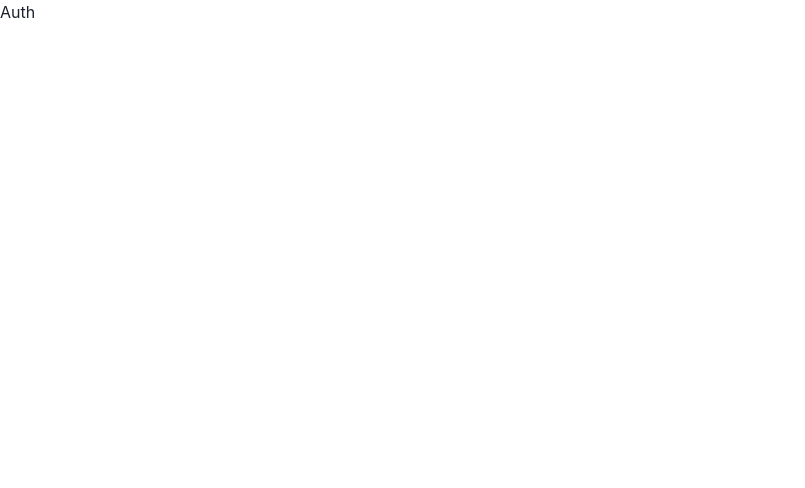
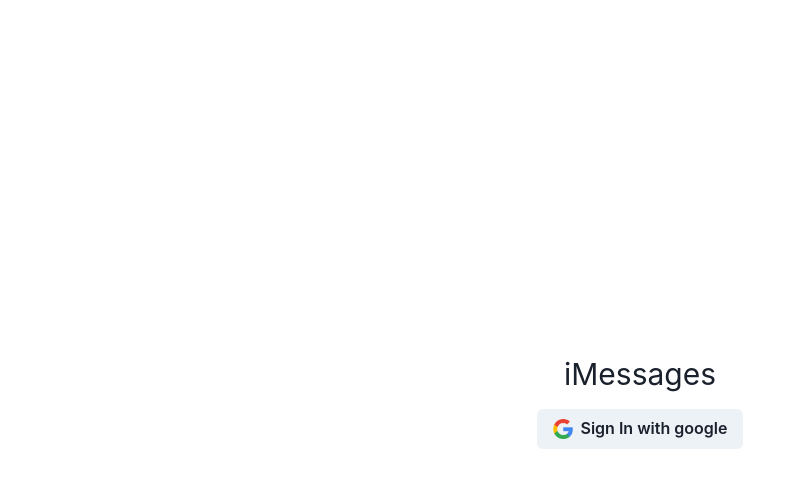
Before and after one commit to ronit18/iMessages-frontend, a Next.js app: page / in a window 1280 px wide. Shown: the top 488 px of the page, without its empty margins (0-805 px from the left). Built offline with nearby package versions, Linux system fonts and the light colour scheme; no server answers.

Commit message:
made auth and chat session

```diff
--- a/src/components/Auth/Auth.tsx
+++ b/src/components/Auth/Auth.tsx
@@ -1,9 +1,61 @@
 import * as React from "react";
+import { Button, Center, Image, Input, Stack, Text } from "@chakra-ui/react";
+import { Session } from "@prisma/client";
+import { signIn } from "next-auth/react";
 
-interface IAuthProps {}
+interface IAuthProps {
+	session: Session | null;
+	reloadSession: () => void;
+}
 
-const Auth: React.FC<IAuthProps> = (props) => {
-	return <div>Auth</div>;
+const Auth: React.FC<IAuthProps> = ({ session, reloadSession }) => {
+	const [username, setUsername] = React.useState("");
+	const onSubmit = async () => {
+		try {
+			// mutation to send our username to the graphQL API
+		} catch (error) {
+			console.log("onSubmit error:", error);
+		}
+	};
+	return (
+		<Center height="100vh">
+			<Stack align="center" spacing={3}>
+				{session ? (
+					<>
+						<Text fontSize="3xl" padding={2}>
+							Create a Username
+						</Text>
+						<Input
+							value={username}
+							onChange={(e) => setUsername(e.target.value)}
+							placeholder="Enter a Username.."
+						/>
+						<Button width="100%" onClick={onSubmit}>
+							Submit
+						</Button>
+					</>
+				) : (
+					<>
+						<Text fontSize="3xl">iMessages</Text>
+						<Button
+							onClick={() => {
+								signIn("google");
+							}}
+							leftIcon={
+								<Image
+									height="20px"
+									src="/images/googlelogo.png"
+									alt="GoogleImage"
+								/>
+							}
+						>
+							Sign In with google
+						</Button>
+					</>
+				)}
+			</Stack>
+		</Center>
+	);
 };
 
 export default Auth;
--- a/src/components/Chat/Chat.tsx
+++ b/src/components/Chat/Chat.tsx
@@ -1,6 +1,6 @@
+import * as React from "react";
 import { Button } from "@chakra-ui/react";
 import { signOut } from "next-auth/react";
-import * as React from "react";
 
 interface IChatProps {}
 
--- a/src/pages/index.tsx
+++ b/src/pages/index.tsx
@@ -1,14 +1,15 @@
+import Head from "next/head";
 import { Box } from "@chakra-ui/react";
 import { NextPage, NextPageContext } from "next";
 import { getSession, useSession } from "next-auth/react";
-import Head from "next/head";
 import Auth from "../components/Auth/Auth";
 import Chat from "../components/Chat/Chat";
 import { Session } from "next-auth";
 
 const Home: NextPage = () => {
-	const { data } = useSession();
-	console.log("data is", data);
+	const { data: session } = useSession();
+	console.log("data is", session);
+	const reloadSession = () => {};
 	return (
 		<div>
 			<Head>
@@ -17,7 +18,13 @@
 				<link rel="icon" href="/favicon.ico" />
 			</Head>
 
-			<Box>{data?.user.username ? <Chat /> : <Auth />}</Box>
+			<Box>
+				{session?.user.username ? (
+					<Chat />
+				) : (
+					<Auth session={session} reloadSession={reloadSession} />
+				)}
+			</Box>
 		</div>
 	);
 };
```
